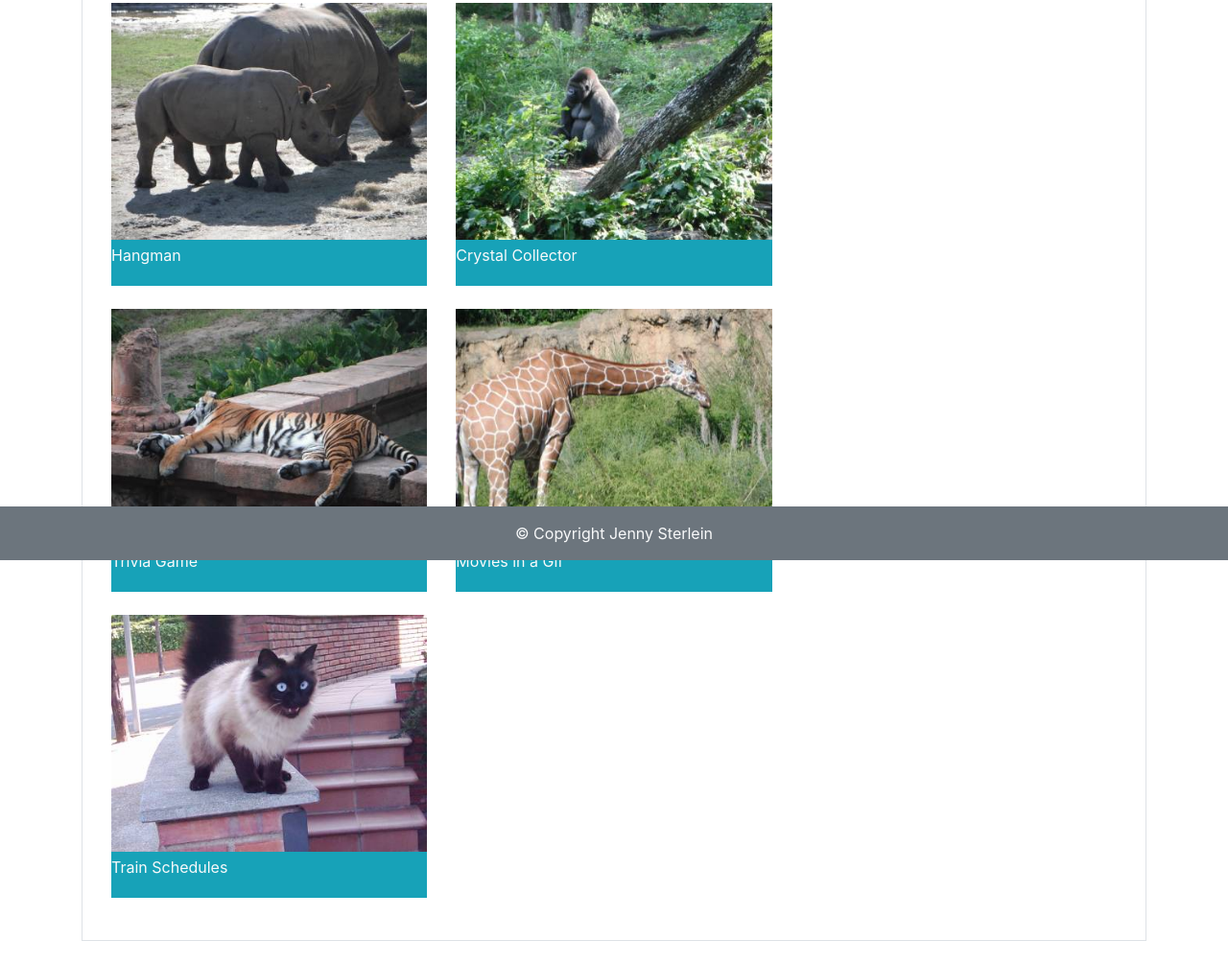
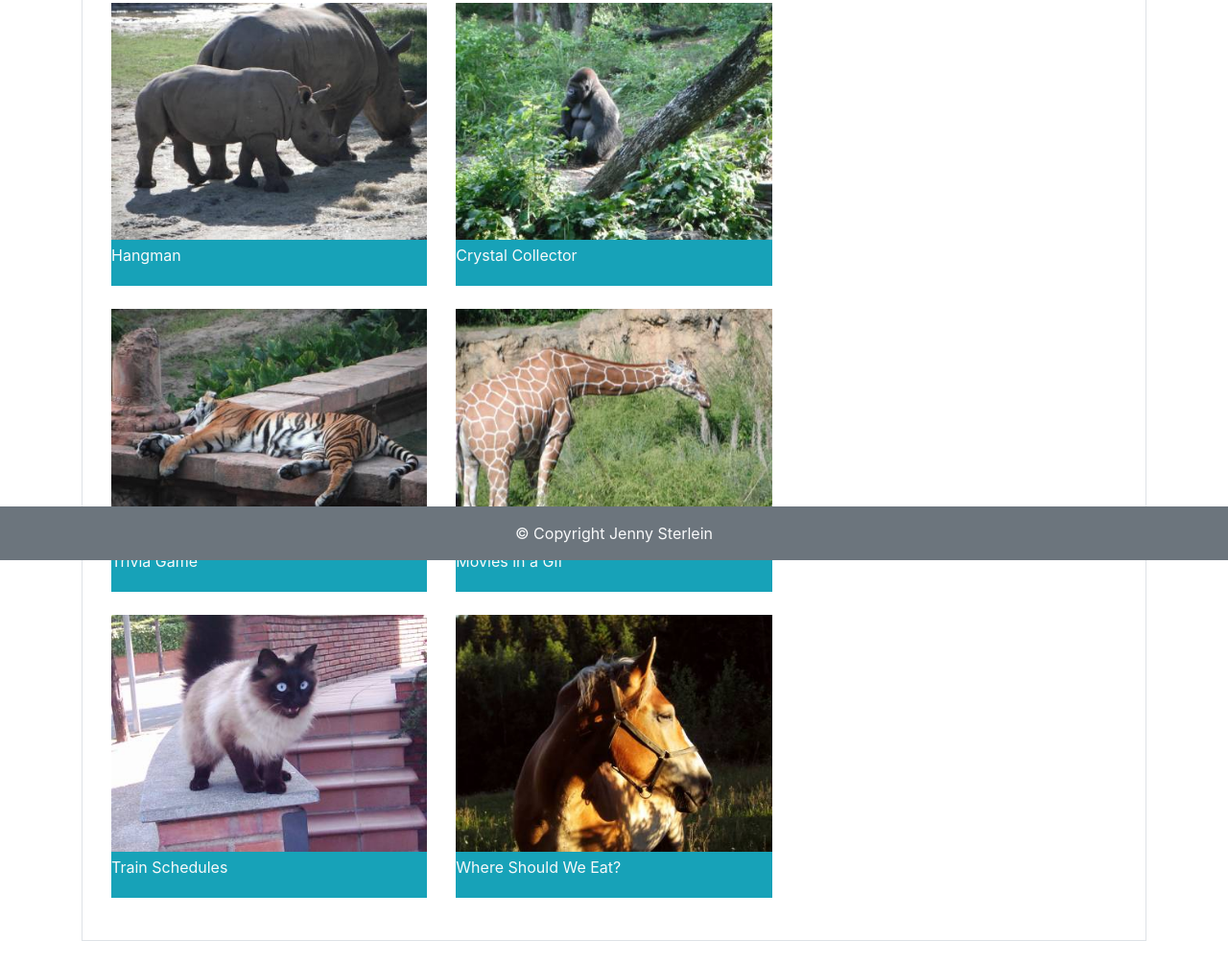
Before and after one commit to jenerationx/Bootstrap-Portfolio, a plain HTML site: page portfolio.html in a window 1280 px wide. Shown: the part 216-1221 px from the top of the page at 96% size. Drawn offline with nearby package versions, Linux system fonts and the light colour scheme.

Commit message:
add group project

```diff
--- a/portfolio.html
+++ b/portfolio.html
@@ -96,6 +96,14 @@
                     <p><a href="https://jenerationx.github.io/ReadyInAGif/" target="_blank" class="text-light">Movies in a Gif</a></p>
                   </div>
                 </a>
+                <br>
+                <a href="https://jenerationx.github.io/Group-Project-1/" target="_blank">
+                  <img src="Assets/images/animals6.jpg" class="img-responsive" alt="Animals6" style="width:100%">
+                  <div class="caption bg-info text-light py-1">
+                    <p><a href="https://jenerationx.github.io/Group-Project-1/" target="_blank" class="text-light">Where Should We Eat?</a></p>
+                  </div>
+                </a>
+
               </div>
             </div>
           </div>
```
Also changed, not shown: Assets/images/animals6.jpg (added).
